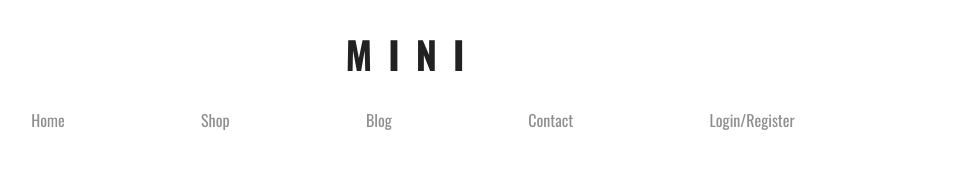
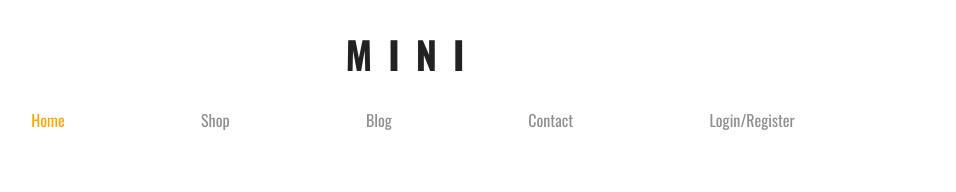
Before and after one commit to osmonoh/mini-shop, a React (Create React App) app: page / in a window 1280 px wide. Shown: the top 192 px of the page, without its empty margins (227-1183 px from the left). Built offline with nearby package versions, Linux system fonts and the light colour scheme.

Commit message:
add active class to navbar links

```diff
--- a/src/components/Header.js
+++ b/src/components/Header.js
@@ -1,26 +1,63 @@
 import React from "react";
-import { Link } from "react-router-dom";
+import { NavLink } from "react-router-dom";
 
 const Header = () => {
   return (
     <header className="header center-box">
       <h1 className="heading">MINI</h1>
       <nav className="navbar">
-        <Link to="/" className="navbar-link">
+        <NavLink
+          to="/"
+          className={(navData) =>
+            navData.isActive ? "navbar-link active-link" : "navbar-link"
+          }
+        >
           Home
-        </Link>
-        <Link to="./shop" className="navbar-link">
+        </NavLink>
+        <NavLink
+          to="./shop"
+          className={(navData) =>
+            navData.isActive ? "navbar-link active-link" : "navbar-link"
+          }
+        >
           Shop
-        </Link>
-        <Link to="/blog" className="navbar-link">
+        </NavLink>
+        <NavLink
+          to="/blog"
+          className={(navData) =>
+            navData.isActive ? "navbar-link active-link" : "navbar-link"
+          }
+        >
           Blog
-        </Link>
-        <Link to="/contact" className="navbar-link">
+        </NavLink>
+        <NavLink
+          to="/contact"
+          className={(navData) =>
+            navData.isActive ? "navbar-link active-link" : "navbar-link"
+          }
+        >
           Contact
-        </Link>
-        <Link to="/login" className="navbar-link">
-          Login/Register
-        </Link>
+        </NavLink>
+
+        <div className="log-reg">
+          <NavLink
+            to="/login"
+            className={(navData) =>
+              navData.isActive ? "navbar-link active-link" : "navbar-link"
+            }
+          >
+            Login
+          </NavLink>
+          /
+          <NavLink
+            to="/register"
+            className={(navData) =>
+              navData.isActive ? "navbar-link active-link" : "navbar-link"
+            }
+          >
+            Register
+          </NavLink>
+        </div>
       </nav>
     </header>
   );
--- a/src/style/_header.scss
+++ b/src/style/_header.scss
@@ -26,5 +26,20 @@
         color: $heading-color;
       }
     }
+
+    .log-reg {
+      padding: 0.6rem 0;
+
+      .navbar-link:first-of-type {
+        padding-right: 0;
+      }
+      .navbar-link:last-of-type {
+        padding-left: 0;
+      }
+    }
+
+    .active-link {
+      color: $orange;
+    }
   }
 }
--- a/src/style/_variables.scss
+++ b/src/style/_variables.scss
@@ -1,2 +1,3 @@
 $heading-color: #222222;
 $text-color: #8f8f8f;
+$orange: #ffa500;
```
